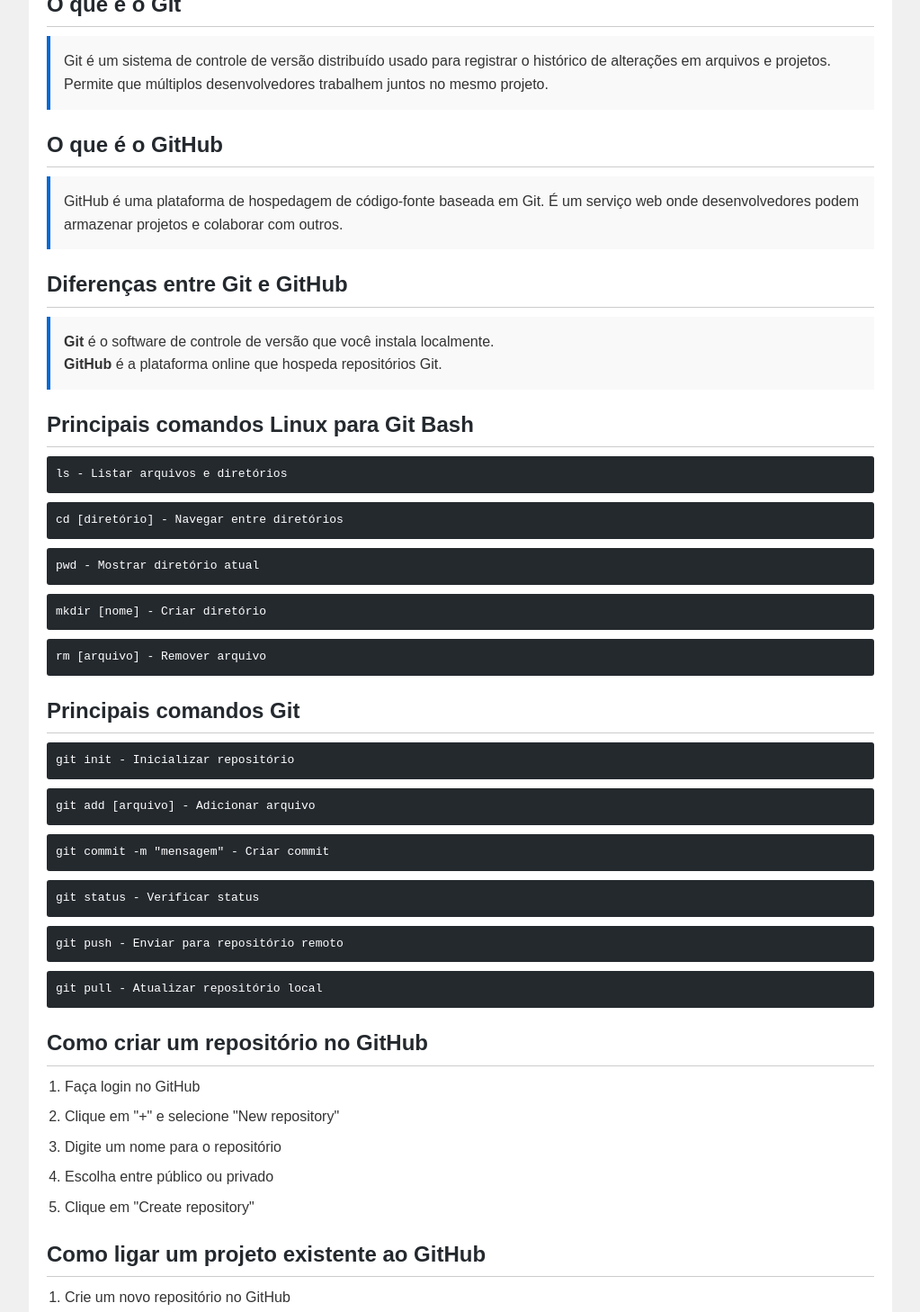
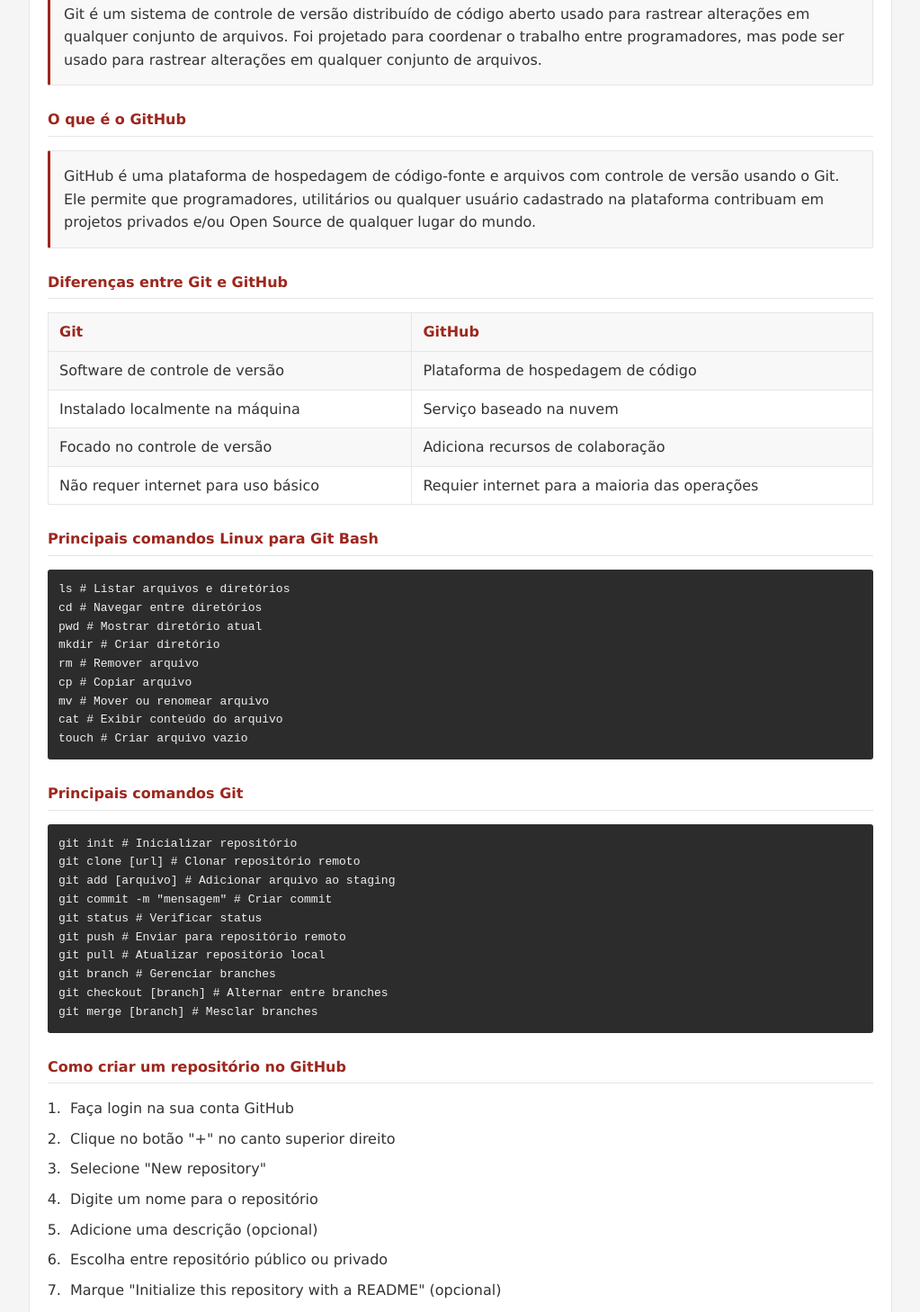
Before and after one commit to lukasgab28-stack/Trabalho-do-caixeta, a plain HTML site: page index.html in a window 1280 px wide. Shown: the part 208-1666 px from the top of the page at 90% size, without its empty margins (128-1151 px from the left). Drawn offline with Linux system fonts and the light colour scheme.

Commit message:
Add files via upload

```diff
--- a/index.html
+++ b/index.html
@@ -9,11 +9,11 @@
             margin: 0;
             padding: 0;
             box-sizing: border-box;
-            font-family: Arial, sans-serif;
+            font-family: 'Lucida Grande', 'Bitstream Vera Sans', 'Helvetica Neue', sans-serif;
         }
 
         body {
-            background-color: #f0f0f0;
+            background-color: #f5f5f5;
             color: #333;
             line-height: 1.6;
             padding: 20px;
@@ -21,52 +21,68 @@
             margin: 0 auto;
         }
 
+        /* Cabeçalho no estilo Redmine */
         header {
-            background-color: #24292e;
+            background-color: #9d261d;
             color: white;
-            padding: 20px;
-            text-align: center;
+            padding: 15px 20px;
             margin-bottom: 20px;
-            border-radius: 5px;
+            border-radius: 3px;
+            box-shadow: 0 1px 3px rgba(0, 0, 0, 0.2);
         }
 
         h1 {
-            font-size: 24px;
-            margin-bottom: 10px;
+            font-size: 20px;
+            font-weight: bold;
         }
 
+        /* Títulos no estilo Redmine */
         h2 {
-            color: #24292e;
-            margin: 20px 0 10px;
+            color: #9d261d;
+            margin: 25px 0 15px;
             padding-bottom: 5px;
-            border-bottom: 1px solid #ccc;
+            border-bottom: 1px solid #e6e6e6;
+            font-size: 16px;
+            font-weight: bold;
         }
 
-        section {
+        /* Container principal */
+        .container {
             background: white;
-            padding: 20px;
-            border-radius: 5px;
-            margin-bottom: 20px;
+            border: 1px solid #e6e6e6;
+            border-radius: 3px;
+            padding: 0;
+            overflow: hidden;
         }
 
-        .card {
-            background: #f9f9f9;
-            border-left: 4px solid #0366d6;
+        /* Conteúdo interno */
+        .content {
+            padding: 20px;
+        }
+
+        /* Estilo das caixas de informação */
+        .box {
+            background: #f8f8f8;
+            border: 1px solid #e6e6e6;
+            border-left: 3px solid #9d261d;
             padding: 15px;
             margin-bottom: 15px;
+            border-radius: 2px;
         }
 
-        code {
-            background: #24292e;
-            color: white;
-            padding: 10px;
+        /* Lista de comandos */
+        .code-block {
+            background: #2c2c2c;
+            color: #f0f0f0;
+            padding: 12px;
             margin: 10px 0;
             border-radius: 3px;
-            display: block;
             font-family: monospace;
+            font-size: 13px;
             overflow-x: auto;
         }
 
+        /* Lista numerada */
         ol {
             margin-left: 20px;
             margin-bottom: 15px;
@@ -74,92 +90,163 @@
 
         li {
             margin-bottom: 8px;
+            padding-left: 5px;
         }
 
+        /* Rodapé no estilo Redmine */
         footer {
             text-align: center;
             margin-top: 30px;
             padding: 15px;
-            background: #24292e;
-            color: white;
-            border-radius: 5px;
+            background: #f5f5f5;
+            color: #555;
+            border-top: 1px solid #e6e6e6;
+            font-size: 12px;
+        }
+
+        /* Links */
+        a {
+            color: #9d261d;
+            text-decoration: none;
+        }
+
+        a:hover {
+            text-decoration: underline;
+        }
+
+        /* Tabela de diferenças */
+        table {
+            width: 100%;
+            border-collapse: collapse;
+            margin: 15px 0;
+        }
+
+        th, td {
+            padding: 8px 12px;
+            text-align: left;
+            border: 1px solid #e6e6e6;
+        }
+
+        th {
+            background-color: #f8f8f8;
+            color: #9d261d;
+        }
+
+        tr:nth-child(even) {
+            background-color: #f8f8f8;
         }
     </style>
 </head>
 <body>
     <header>
-        <h1>Git e GitHub</h1>
-        <p>Comandos Linux e Comandos GIT</p>
+        <h1>Git e GitHub - Comandos Linux e Comandos GIT</h1>
     </header>
 
-    <section>
+    <div class="container">
+        <div class="content">
             <h2>O que é o Git</h2>
-        <div class="card">
-            <p>Git é um sistema de controle de versão distribuído usado para registrar o histórico de alterações em arquivos e projetos. Permite que múltiplos desenvolvedores trabalhem juntos no mesmo projeto.</p>
+            <div class="box">
+                <p>Git é um sistema de controle de versão distribuído de código aberto usado para rastrear alterações em qualquer conjunto de arquivos. Foi projetado para coordenar o trabalho entre programadores, mas pode ser usado para rastrear alterações em qualquer conjunto de arquivos.</p>
             </div>
 
             <h2>O que é o GitHub</h2>
-        <div class="card">
-            <p>GitHub é uma plataforma de hospedagem de código-fonte baseada em Git. É um serviço web onde desenvolvedores podem armazenar projetos e colaborar com outros.</p>
+            <div class="box">
+                <p>GitHub é uma plataforma de hospedagem de código-fonte e arquivos com controle de versão usando o Git. Ele permite que programadores, utilitários ou qualquer usuário cadastrado na plataforma contribuam em projetos privados e/ou Open Source de qualquer lugar do mundo.</p>
             </div>
 
             <h2>Diferenças entre Git e GitHub</h2>
-        <div class="card">
-            <p><strong>Git</strong> é o software de controle de versão que você instala localmente.</p>
-            <p><strong>GitHub</strong> é a plataforma online que hospeda repositórios Git.</p>
+            <table>
+                <tr>
+                    <th>Git</th>
+                    <th>GitHub</th>
+                </tr>
+                <tr>
+                    <td>Software de controle de versão</td>
+                    <td>Plataforma de hospedagem de código</td>
+                </tr>
+                <tr>
+                    <td>Instalado localmente na máquina</td>
+                    <td>Serviço baseado na nuvem</td>
+                </tr>
+                <tr>
+                    <td>Focado no controle de versão</td>
+                    <td>Adiciona recursos de colaboração</td>
+                </tr>
+                <tr>
+                    <td>Não requer internet para uso básico</td>
+                    <td>Requier internet para a maioria das operações</td>
+                </tr>
+            </table>
+
+            <h2>Principais comandos Linux para Git Bash</h2>
+            <div class="code-block">
+                ls          # Listar arquivos e diretórios<br>
+                cd          # Navegar entre diretórios<br>
+                pwd         # Mostrar diretório atual<br>
+                mkdir       # Criar diretório<br>
+                rm          # Remover arquivo<br>
+                cp          # Copiar arquivo<br>
+                mv          # Mover ou renomear arquivo<br>
+                cat         # Exibir conteúdo do arquivo<br>
+                touch       # Criar arquivo vazio
             </div>
 
-        <h2>Principais comandos Linux para Git Bash</h2>
-        <code>ls - Listar arquivos e diretórios</code>
-        <code>cd [diretório] - Navegar entre diretórios</code>
-        <code>pwd - Mostrar diretório atual</code>
-        <code>mkdir [nome] - Criar diretório</code>
-        <code>rm [arquivo] - Remover arquivo</code>
-
             <h2>Principais comandos Git</h2>
-        <code>git init - Inicializar repositório</code>
-        <code>git add [arquivo] - Adicionar arquivo</code>
-        <code>git commit -m "mensagem" - Criar commit</code>
-        <code>git status - Verificar status</code>
-        <code>git push - Enviar para repositório remoto</code>
-        <code>git pull - Atualizar repositório local</code>
+            <div class="code-block">
+                git init                    # Inicializar repositório<br>
+                git clone [url]             # Clonar repositório remoto<br>
+                git add [arquivo]           # Adicionar arquivo ao staging<br>
+                git commit -m "mensagem"    # Criar commit<br>
+                git status                  # Verificar status<br>
+                git push                    # Enviar para repositório remoto<br>
+                git pull                    # Atualizar repositório local<br>
+                git branch                  # Gerenciar branches<br>
+                git checkout [branch]       # Alternar entre branches<br>
+                git merge [branch]          # Mesclar branches
+            </div>
 
             <h2>Como criar um repositório no GitHub</h2>
             <ol>
-            <li>Faça login no GitHub</li>
-            <li>Clique em "+" e selecione "New repository"</li>
+                <li>Faça login na sua conta GitHub</li>
+                <li>Clique no botão "+" no canto superior direito</li>
+                <li>Selecione "New repository"</li>
                 <li>Digite um nome para o repositório</li>
-            <li>Escolha entre público ou privado</li>
+                <li>Adicione uma descrição (opcional)</li>
+                <li>Escolha entre repositório público ou privado</li>
+                <li>Marque "Initialize this repository with a README" (opcional)</li>
                 <li>Clique em "Create repository"</li>
             </ol>
 
             <h2>Como ligar um projeto existente ao GitHub</h2>
             <ol>
-            <li>Crie um novo repositório no GitHub</li>
-            <li>No terminal: <code>git init</code></li>
-            <li><code>git add .</code></li>
-            <li><code>git commit -m "primeiro commit"</code></li>
-            <li><code>git branch -M main</code></li>
-            <li><code>git remote add origin [URL_DO_REPOSITORIO]</code></li>
-            <li><code>git push -u origin main</code></li>
+                <li>Crie um novo repositório no GitHub (sem README)</li>
+                <li>Abra o terminal na pasta do projeto</li>
+                <li>Execute: <span class="code-block" style="display: inline; padding: 2px 5px;">git init</span></li>
+                <li>Execute: <span class="code-block" style="display: inline; padding: 2px 5px;">git add .</span></li>
+                <li>Execute: <span class="code-block" style="display: inline; padding: 2px 5px;">git commit -m "primeiro commit"</span></li>
+                <li>Execute: <span class="code-block" style="display: inline; padding: 2px 5px;">git branch -M main</span></li>
+                <li>Execute: <span class="code-block" style="display: inline; padding: 2px 5px;">git remote add origin [URL_DO_REPOSITORIO]</span></li>
+                <li>Execute: <span class="code-block" style="display: inline; padding: 2px 5px;">git push -u origin main</span></li>
             </ol>
 
             <h2>Como gerar uma versão com Git</h2>
             <ol>
-            <li>Faça alterações nos arquivos</li>
-            <li><code>git add [arquivo]</code> ou <code>git add .</code></li>
-            <li><code>git commit -m "Mensagem descritiva"</code></li>
+                <li>Faça alterações nos arquivos do projeto</li>
+                <li>Use <span class="code-block" style="display: inline; padding: 2px 5px;">git add [arquivo]</span> ou <span class="code-block" style="display: inline; padding: 2px 5px;">git add .</span></li>
+                <li>Execute <span class="code-block" style="display: inline; padding: 2px 5px;">git commit -m "Mensagem descritiva"</span></li>
             </ol>
 
             <h2>Como enviar para o GitHub</h2>
             <ol>
-            <li>Certifique-se de ter feito commit: <code>git commit -m "mensagem"</code></li>
-            <li><code>git push origin [nome-da-branch]</code></li>
+                <li>Certifique-se de ter feito commit das alterações</li>
+                <li>Execute <span class="code-block" style="display: inline; padding: 2px 5px;">git push origin [nome-da-branch]</span></li>
+                <li>Se for a primeira vez, use <span class="code-block" style="display: inline; padding: 2px 5px;">git push -u origin [nome-da-branch]</span></li>
             </ol>
-    </section>
+        </div>
+    </div>
 
     <footer>
-        <p>Lucas Gabriel Gonçalves De Oliveira</p>
+        <p>Desenvolvido por <strong>Lucas Gabriel Gonçalves de Oliveira</strong> | Entregue em: <strong>02/09/2025</strong></p>
     </footer>
 </body>
 </html>
```
Lines whose indentation alone changed are shown as unchanged.
